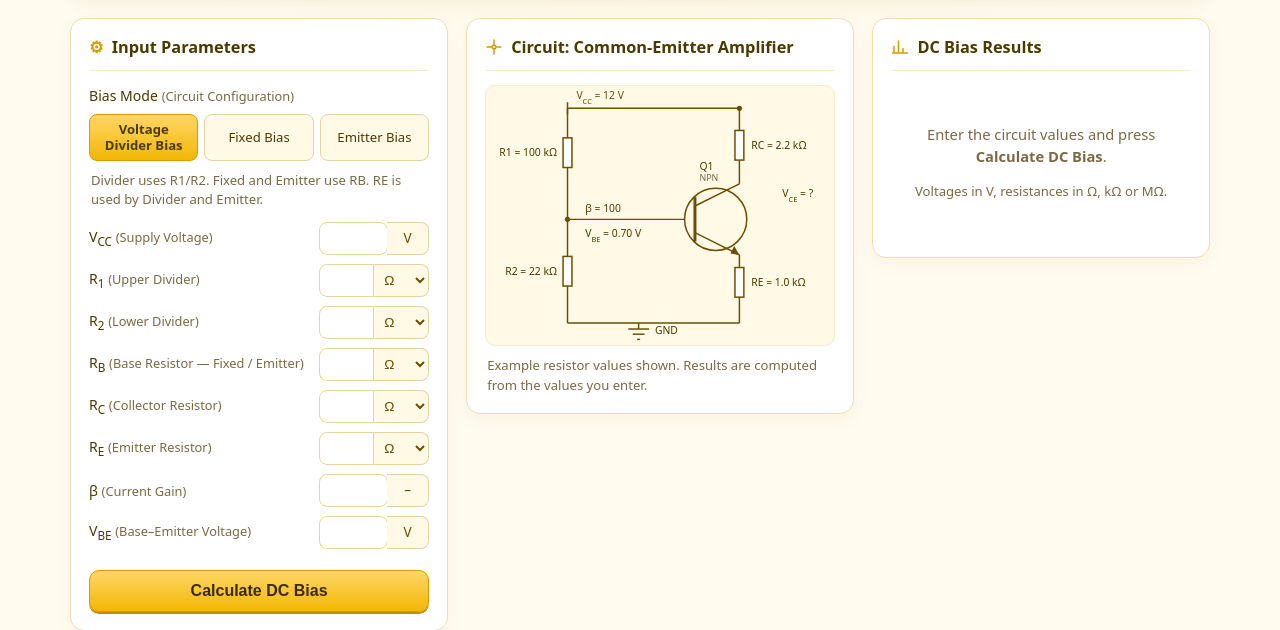
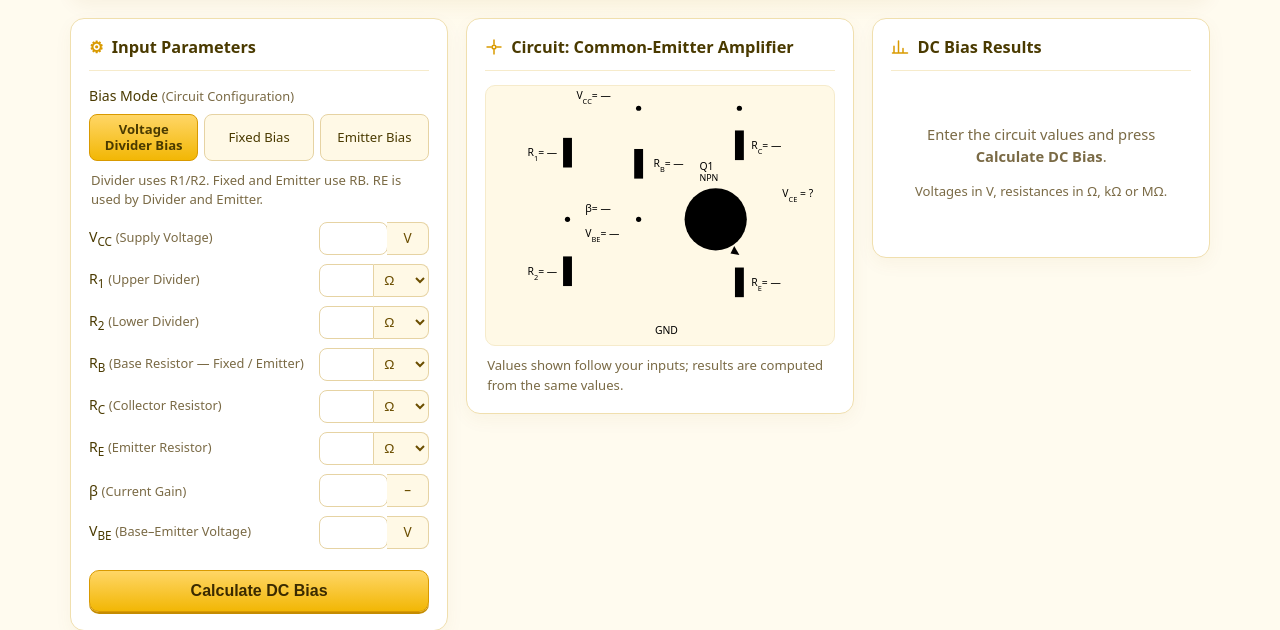
Before and after one commit to Guwauuuuu/GITLAB-new, a Flask app: page / in a window 1280 px wide. Shown: the part 120-750 px from the top of the page. Run offline with Flask 3, Linux system fonts and the light colour scheme.

Commit message:
feat: live circuit labels from user inputs

```diff
--- a/app.py
+++ b/app.py
@@ -19,6 +19,29 @@ RESISTOR_FIELDS = ("r1_ohm", "r2_ohm", "rb_ohm", "rc_ohm", "re_ohm")
 
 UNIT_SCALE = {"ohm": 1.0, "kohm": 1e3, "mohm": 1e6}
 UNIT_SYMBOLS = {"ohm": "Ω", "kohm": "kΩ", "mohm": "MΩ"}
+
+
+def _display(raw_value, unit=None, suffix=""):
+    value = (raw_value or "").strip()
+    if not value:
+        return "= —"
+    if unit:
+        return f"= {value} {UNIT_SYMBOLS.get(unit, UNIT_SYMBOLS['ohm'])}"
+    return f"= {value}{(' ' + suffix) if suffix else ''}"
+
+
+def circuit_labels(raw, units):
+    """Format circuit-diagram text from user input. Display only, no bias math."""
+    return {
+        "vcc": _display(raw.get("vcc_v", ""), None, "V"),
+        "r1": _display(raw.get("r1_ohm", ""), units.get("r1_ohm", "ohm")),
+        "r2": _display(raw.get("r2_ohm", ""), units.get("r2_ohm", "ohm")),
+        "rb": _display(raw.get("rb_ohm", ""), units.get("rb_ohm", "ohm")),
+        "rc": _display(raw.get("rc_ohm", ""), units.get("rc_ohm", "ohm")),
+        "re": _display(raw.get("re_ohm", ""), units.get("re_ohm", "ohm")),
+        "beta": _display(raw.get("beta", "")),
+        "vbe": _display(raw.get("vbe_v", ""), None, "V"),
+    }
 
 MODE_FIELDS = {
     "divider": FIELD_NAMES,
@@ -46,6 +69,7 @@ DEFAULTS = {name: "" for name in ALL_FIELDS}
 DEFAULT_UNITS = {name: "ohm" for name in RESISTOR_FIELDS}
 
 app = Flask(__name__)
+app.jinja_env.globals["circuit_labels"] = circuit_labels
 
 
 @app.context_processor
--- a/templates/index.html
+++ b/templates/index.html
@@ -143,51 +143,67 @@
 
     <section class="panel circuit-panel" aria-labelledby="circuit-title">
       <h2 id="circuit-title"><span class="panel-icon" aria-hidden="true"><svg viewBox="0 0 24 24"><circle cx="12" cy="12" r="2.5" fill="none" stroke="currentColor" stroke-width="2"/><path d="M12 2v7M12 15v7M2 12h7M15 12h7" fill="none" stroke="currentColor" stroke-width="2"/></svg></span> Circuit: Common-Emitter Amplifier</h2>
-      <svg class="circuit" viewBox="30 10 470 350" role="img" aria-label="Voltage-divider biased NPN common-emitter amplifier">
-        <line x1="140" y1="40" x2="372" y2="40" stroke="#6B4E00" stroke-width="2"/>
-        <circle cx="372" cy="40" r="3.5" fill="#6B4E00"/>
-        <line x1="140" y1="32" x2="140" y2="48" stroke="#6B4E00" stroke-width="2"/>
-        <text x="152" y="28" font-size="14" fill="#6B4E00">V<tspan baseline-shift="sub" font-size="10">CC</tspan> = 12 V</text>
+      {% set labels = circuit_labels(raw, units) %}
+      <svg class="circuit" viewBox="30 10 470 350" role="img" aria-label="{{ {'divider': 'Voltage-divider', 'fixed': 'Fixed', 'emitter': 'Emitter'}[mode] }} biased NPN common-emitter amplifier">
+        <line class="wire" x1="140" y1="40" x2="372" y2="40"/>
+        <circle class="dot" cx="372" cy="40" r="3.5"/>
+        <line class="wire" x1="140" y1="32" x2="140" y2="48"/>
+        <text class="lbl" x="152" y="28" font-size="14">V<tspan baseline-shift="sub" font-size="10">CC</tspan><tspan data-slot="vcc">{{ labels.vcc }}</tspan></text>
 
-        <line x1="140" y1="40" x2="140" y2="80" stroke="#6B4E00" stroke-width="2"/>
-        <rect x="134" y="80" width="12" height="40" fill="#FFFFFF" stroke="#6B4E00" stroke-width="2"/>
-        <text x="126" y="105" font-size="14" text-anchor="end" fill="#4A3A00">R1 = 100 k&#937;</text>
-        <line x1="140" y1="120" x2="140" y2="240" stroke="#6B4E00" stroke-width="2"/>
-        <rect x="134" y="240" width="12" height="40" fill="#FFFFFF" stroke="#6B4E00" stroke-width="2"/>
-        <text x="126" y="265" font-size="14" text-anchor="end" fill="#4A3A00">R2 = 22 k&#937;</text>
-        <line x1="140" y1="280" x2="140" y2="330" stroke="#6B4E00" stroke-width="2"/>
+        <g data-component="r1" data-modes="divider" class="{{ '' if mode == 'divider' else 'is-hidden' }}">
+          <line class="wire" x1="140" y1="40" x2="140" y2="80"/>
+          <rect class="comp" x="134" y="80" width="12" height="40"/>
+          <text class="lbl" x="126" y="105" font-size="14" text-anchor="end">R<tspan baseline-shift="sub" font-size="10">1</tspan><tspan data-slot="r1">{{ labels.r1 }}</tspan></text>
+          <line class="wire" x1="140" y1="120" x2="140" y2="240"/>
+          <rect class="comp" x="134" y="240" width="12" height="40"/>
+          <text class="lbl" x="126" y="265" font-size="14" text-anchor="end">R<tspan baseline-shift="sub" font-size="10">2</tspan><tspan data-slot="r2">{{ labels.r2 }}</tspan></text>
+          <line class="wire" x1="140" y1="280" x2="140" y2="330"/>
+          <circle class="dot" cx="140" cy="190" r="3.5"/>
+          <line class="wire" x1="140" y1="190" x2="312" y2="190"/>
+          <line class="wire" x1="140" y1="330" x2="236" y2="330"/>
+        </g>
 
-        <circle cx="140" cy="190" r="3.5" fill="#6B4E00"/>
-        <line x1="140" y1="190" x2="312" y2="190" stroke="#6B4E00" stroke-width="2"/>
-        <text x="164" y="180" font-size="14" fill="#4A3A00">&#946; = 100</text>
-        <text x="164" y="214" font-size="14" fill="#4A3A00">V<tspan baseline-shift="sub" font-size="10">BE</tspan> = 0.70 V</text>
+        <g data-component="rb" data-modes="fixed emitter" class="{{ '' if mode in ('fixed', 'emitter') else 'is-hidden' }}">
+          <line class="wire" x1="236" y1="40" x2="236" y2="95"/>
+          <rect class="comp" x="230" y="95" width="12" height="40"/>
+          <text class="lbl" x="256" y="120" font-size="14">R<tspan baseline-shift="sub" font-size="10">B</tspan><tspan data-slot="rb">{{ labels.rb }}</tspan></text>
+          <line class="wire" x1="236" y1="135" x2="236" y2="190"/>
+          <circle class="dot" cx="236" cy="40" r="3.5"/>
+          <circle class="dot" cx="236" cy="190" r="3.5"/>
+          <line class="wire" x1="236" y1="190" x2="312" y2="190"/>
+        </g>
 
-        <circle cx="340" cy="190" r="42" fill="#FFF9E6" stroke="#6B4E00" stroke-width="2"/>
-        <line x1="312" y1="160" x2="312" y2="220" stroke="#6B4E00" stroke-width="4"/>
-        <line x1="312" y1="172" x2="372" y2="142" stroke="#6B4E00" stroke-width="2"/>
-        <line x1="312" y1="208" x2="372" y2="238" stroke="#6B4E00" stroke-width="2"/>
-        <polygon points="372,238 360,236 365,226" fill="#6B4E00"/>
-        <text x="318" y="124" font-size="14" fill="#4A3A00">Q1</text>
-        <text x="318" y="138" font-size="12" fill="#7A6A45">NPN</text>
+        <text class="lbl" x="164" y="180" font-size="14">&#946;<tspan data-slot="beta">{{ labels.beta }}</tspan></text>
+        <text class="lbl" x="164" y="214" font-size="14">V<tspan baseline-shift="sub" font-size="10">BE</tspan><tspan data-slot="vbe">{{ labels.vbe }}</tspan></text>
 
-        <line x1="372" y1="142" x2="372" y2="40" stroke="#6B4E00" stroke-width="2"/>
-        <rect x="366" y="70" width="12" height="40" fill="#FFFFFF" stroke="#6B4E00" stroke-width="2"/>
-        <text x="388" y="95" font-size="14" fill="#4A3A00">RC = 2.2 k&#937;</text>
+        <circle class="comp" cx="340" cy="190" r="42"/>
+        <line class="wire" x1="312" y1="160" x2="312" y2="220" stroke-width="4"/>
+        <line class="wire" x1="312" y1="172" x2="372" y2="142"/>
+        <line class="wire" x1="312" y1="208" x2="372" y2="238"/>
+        <polygon class="dot" points="372,238 360,236 365,226"/>
+        <text class="lbl" x="318" y="124" font-size="14">Q1</text>
+        <text class="lbl-muted" x="318" y="138" font-size="12">NPN</text>
 
-        <line x1="372" y1="238" x2="372" y2="330" stroke="#6B4E00" stroke-width="2"/>
-        <rect x="366" y="255" width="12" height="40" fill="#FFFFFF" stroke="#6B4E00" stroke-width="2"/>
-        <text x="388" y="280" font-size="14" fill="#4A3A00">RE = 1.0 k&#937;</text>
+        <line class="wire" x1="372" y1="142" x2="372" y2="40"/>
+        <rect class="comp" x="366" y="70" width="12" height="40"/>
+        <text class="lbl" x="388" y="95" font-size="14">R<tspan baseline-shift="sub" font-size="10">C</tspan><tspan data-slot="rc">{{ labels.rc }}</tspan></text>
 
-        <line x1="140" y1="330" x2="372" y2="330" stroke="#6B4E00" stroke-width="2"/>
-        <line x1="236" y1="330" x2="236" y2="338" stroke="#6B4E00" stroke-width="2"/>
-        <line x1="222" y1="338" x2="250" y2="338" stroke="#6B4E00" stroke-width="2"/>
-        <line x1="228" y1="345" x2="244" y2="345" stroke="#6B4E00" stroke-width="2"/>
-        <line x1="234" y1="352" x2="238" y2="352" stroke="#6B4E00" stroke-width="2"/>
-        <text x="258" y="345" font-size="14" fill="#4A3A00">GND</text>
+        <line class="wire" x1="372" y1="238" x2="372" y2="330"/>
+        <g data-component="re" data-modes="divider emitter" class="{{ '' if mode in ('divider', 'emitter') else 'is-hidden' }}">
+          <rect class="comp" x="366" y="255" width="12" height="40"/>
+          <text class="lbl" x="388" y="280" font-size="14">R<tspan baseline-shift="sub" font-size="10">E</tspan><tspan data-slot="re">{{ labels.re }}</tspan></text>
+        </g>
 
-        <text x="430" y="160" font-size="14" fill="#4A3A00">V<tspan baseline-shift="sub" font-size="10">CE</tspan> = ?</text>
+        <line class="wire" x1="236" y1="330" x2="372" y2="330"/>
+        <line class="wire" x1="236" y1="330" x2="236" y2="338"/>
+        <line class="wire" x1="222" y1="338" x2="250" y2="338"/>
+        <line class="wire" x1="228" y1="345" x2="244" y2="345"/>
+        <line class="wire" x1="234" y1="352" x2="238" y2="352"/>
+        <text class="lbl" x="258" y="345" font-size="14">GND</text>
+
+        <text class="lbl-muted" x="430" y="160" font-size="14">V<tspan baseline-shift="sub" font-size="10">CE</tspan> = ?</text>
       </svg>
-      <p class="circuit-note">Example resistor values shown. Results are computed from the values you enter.</p>
+      <p class="circuit-note">Values shown follow your inputs; results are computed from the same values.</p>
     </section>
 
     <section class="panel results-panel" aria-labelledby="results-title">
@@ -308,5 +324,6 @@
   </footer>
 
 </div>
+<script src="{{ url_for('static', filename='app.js') }}" defer></script>
 </body>
 </html>
```
Also changed, not shown: static/app.js (added, +61 -0 lines), tests/test_app.py (+26 -0 lines).
